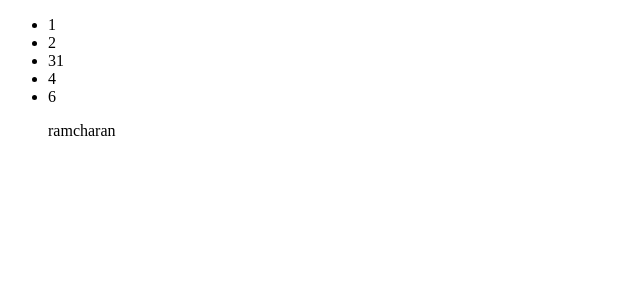
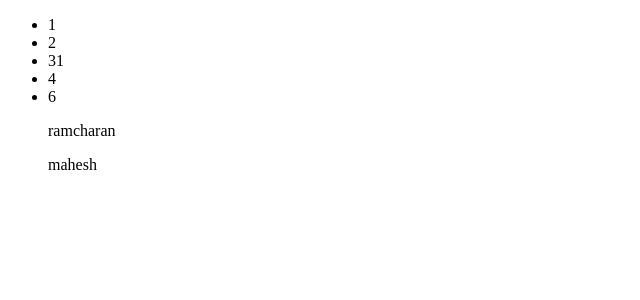
Before and after one commit to adprasad1996/hellow, a React (Create React App) app: page / in a window 1280 px wide. Shown: the top 300 px of the page, without its empty margins (0-640 px from the left). Built offline with nearby package versions, Linux system fonts and the light colour scheme.

Commit message:
add mahesh

```diff
--- a/src/App.js
+++ b/src/App.js
@@ -11,6 +11,7 @@ function App() {
         <li>4</li>
         <li>6</li>
         <p>ramcharan</p>
+        <p>mahesh</p>
       </ul>
     </div>
   );
```
